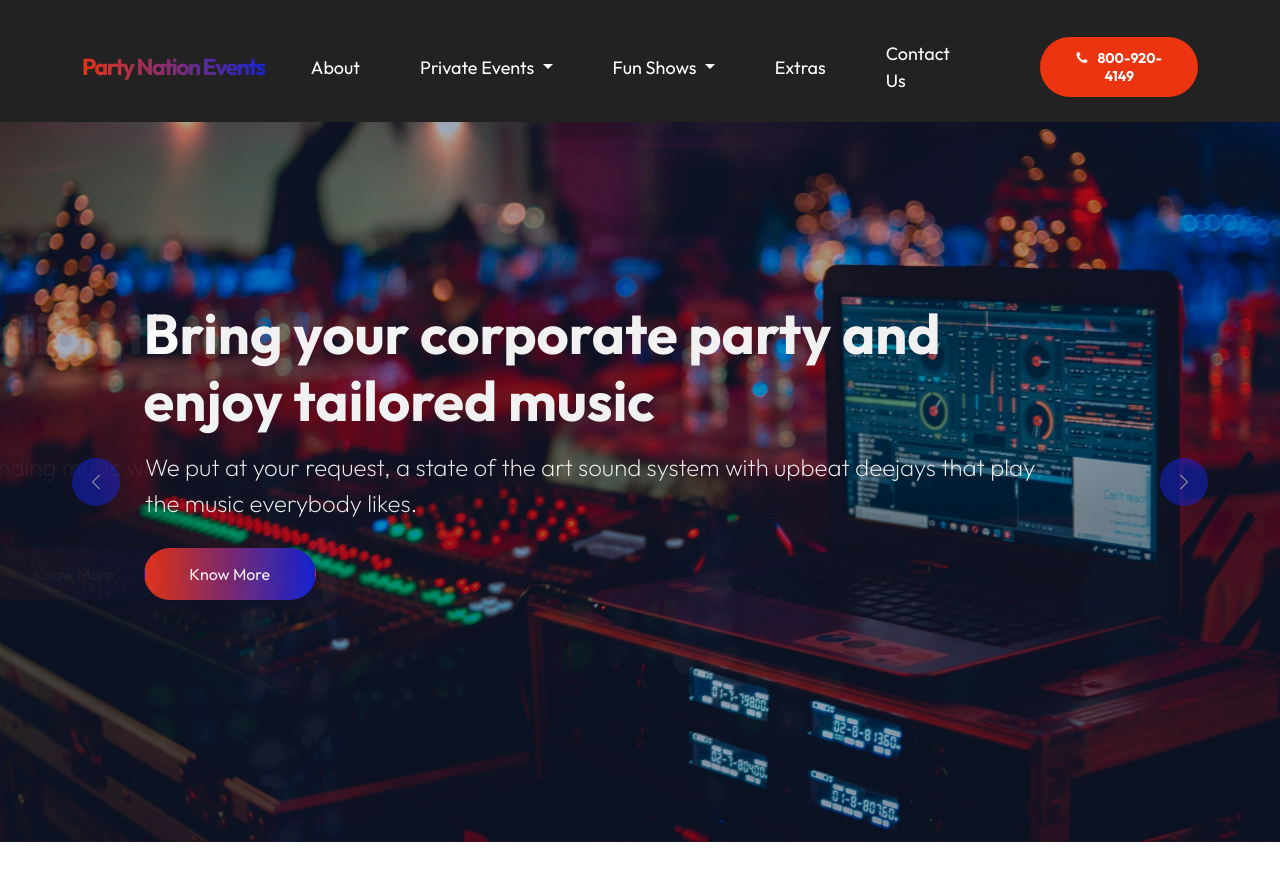
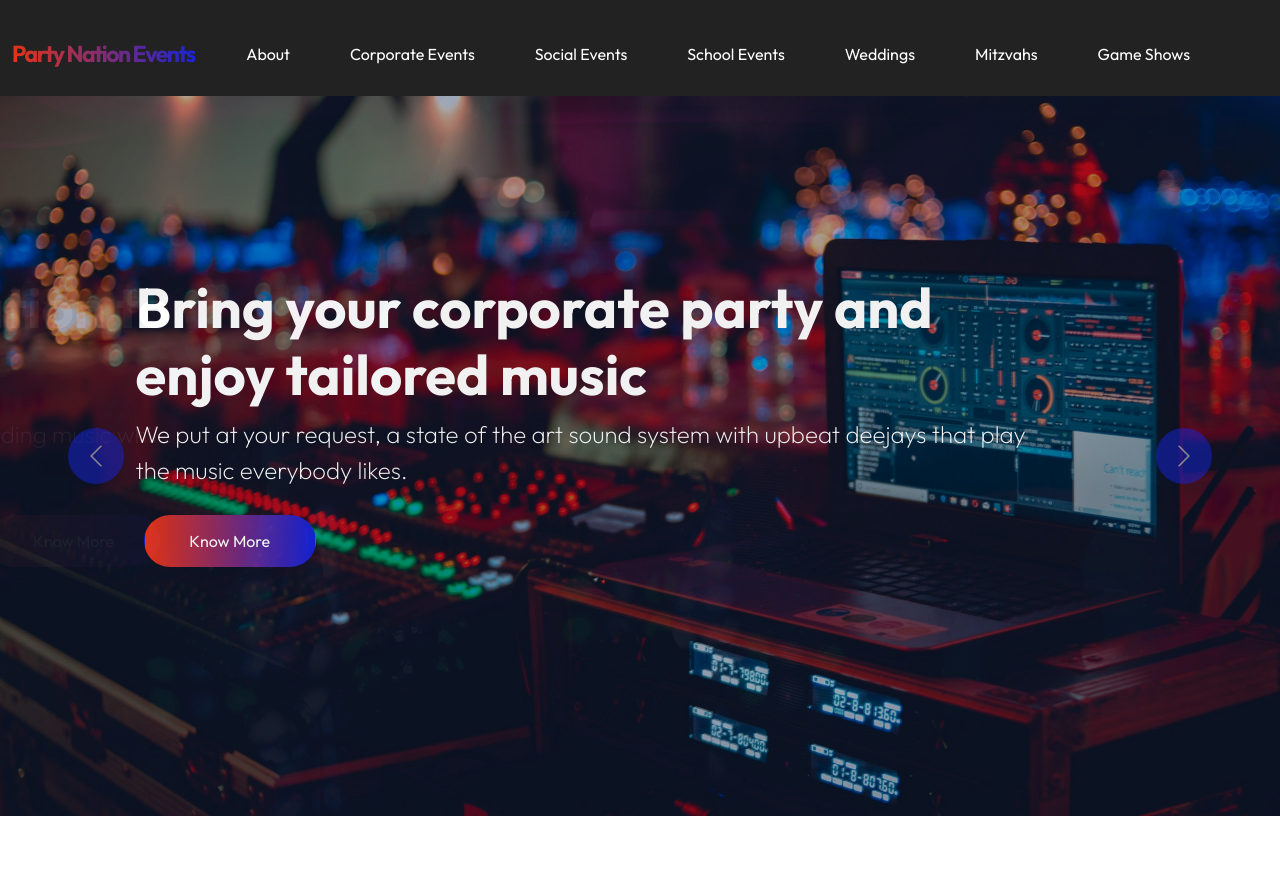
Before and after one commit to andmiguedev1/PartyNationEvents, a website built with Parcel: page index.html in a window 1280 px wide. Built offline with nearby package versions, Linux system fonts and the light colour scheme.

Commit message:
Remove dropdown links from navbar menu

```diff
--- a/css/global.css
+++ b/css/global.css
@@ -172,4 +172,5 @@ strong {
 
 .primary-btn i {
   padding-right: 10px;
+  font-size: 1rem;
 }
--- a/css/styles.css
+++ b/css/styles.css
@@ -182,9 +182,15 @@
   }
 }
 
-@media (min-width: 1280px) {
+@media (min-width: 1277px) {
+  ul.navbar-nav li a {
+    font-size: 1rem !important;
+  }
+  .carousel-item {
+    height: 90vh !important;
+  }
   .carousel-caption {
-    top: -20%;
+    top: -10%;
     left: -20%;
     right: 0;
     bottom: 0;
@@ -198,14 +204,12 @@
     margin-left: -3.5rem;
     font-size: 3.5rem !important;
   }
-
   .caption-subtitle {
     min-width: 900px;
     margin-left: -3.5rem;
     font-size: 1.5rem !important;
     margin-bottom: 1.7rem !important;
   }
-
   .cta-btn {
     padding: 0.8rem 2.8rem !important;
     margin-left: -3rem;
@@ -213,8 +217,11 @@
 }
 
 @media (min-width: 990px) and (max-width: 1279px) {
+  ul.navbar-nav li a {
+    font-size: 0.9rem !important;
+  }
   .carousel-caption {
-    top: -20%;
+    top: -10%;
     left: -10%;
     right: 0;
     bottom: 0;
@@ -274,30 +281,42 @@
   }
 }
 
-@media (min-width: 540px) {
+@media (max-width: 540px) {
   .carousel-caption {
     margin-top: 80px;
   }
   .caption-title {
-    font-size: 2.5rem;
-    padding-left: 0.5rem;
+    font-size: 2.35rem;
+    padding-left: 0.8rem;
   }
   .caption-subtitle {
     max-width: 470px;
     padding-top: 0.4rem;
-    padding-left: 0.6rem;
+    padding-left: 0.8rem;
     font-size: 1.3rem;
+  }
+  .carousel-control-prev,
+  .carousel-control-next {
+    width: 10%;
   }
   .carousel-control-prev-icon,
   .carousel-control-next-icon {
-    width: 3rem;
-    height: 3rem;
+    width: 2.5rem;
+    height: 2.5rem;
+  }
+  .cta-btn {
+    margin-top: 0.5rem;
+    padding: 0.6rem 2rem !important;
+    margin-left: 0.9rem;
   }
 }
 
 @media (min-width: 360px) and (max-width: 416px) {
   .primary-btn {
     display: none !important;
+  }
+  .carousel-item {
+    height: 80vh !important;
   }
   .carousel-caption {
     margin-top: 70px;
--- a/index.html
+++ b/index.html
@@ -49,12 +49,12 @@
     <header>
       <!-- SITE NAVBAR -->
       <nav class="navbar navbar-expand-lg">
-        <div class="container">
+        <div class="container-fluid">
           <a href="index.html" class="navbar-brand">
             <h1>Party Nation Events</h1>
           </a>
           <a href="#contact" class="btn primary-btn d-md-none ms-auto me-4">
-            <i class="fa fa-phone"></i>800-920-4149
+            <i class="fa fa-mobile"></i>954-252-9998
           </a>
           <button
             class="navbar-toggler"
@@ -70,63 +70,37 @@
           <div class="collapse navbar-collapse" id="navbarNav">
             <ul class="navbar-nav align-items-lg-center ms-auto me-lg-5">
               <li class="nav-item">
-                <a class="nav-link click-scroll" href="#section_1">About</a>
-              </li>
-              <li class="nav-item dropdown">
-                <a
-                  class="nav-link dropdown-toggle"
-                  href="#"
-                  id="navbarDropdownMenuLink"
-                  role="button"
-                  data-bs-toggle="dropdown"
-                  aria-expanded="false"
-                >
-                  Private Events
-                </a>
-                <ul
-                  class="dropdown-menu"
-                  aria-labelledby="navbarDropdownMenuLink"
-                >
-                  <li><a class="dropdown-item" href="#">Corporate</a></li>
-                  <li><a class="dropdown-item" href="#">Weddings</a></li>
-                  <li><a class="dropdown-item" href="#">Bar Mitzvahs</a></li>
-                </ul>
-              </li>
-              <li class="nav-item dropdown">
-                <a
-                  class="nav-link dropdown-toggle"
-                  href="#"
-                  id="navbarDropdownMenuLink"
-                  role="button"
-                  data-bs-toggle="dropdown"
-                  aria-expanded="false"
-                >
-                  Fun Shows
-                </a>
-                <ul
-                  class="dropdown-menu"
-                  aria-labelledby="navbarDropdownMenuLink"
-                >
-                  <li><a class="dropdown-item" href="#">Game Shows</a></li>
-                  <li><a class="dropdown-item" href="#">School Shows</a></li>
-                </ul>
+                <a class="nav-link click-scroll" href="#">About</a>
               </li>
               <li class="nav-item">
-                <a class="nav-link click-scroll" href="#section_3">Extras</a>
+                <a class="nav-link click-scroll" href="#">Corporate Events</a>
               </li>
-
               <li class="nav-item">
-                <a class="nav-link click-scroll" href="#section_4"
-                  >Contact Us</a
-                >
+                <a class="nav-link click-scroll" href="#">Social Events</a>
               </li>
+              <li class="nav-item">
+                <a class="nav-link click-scroll" href="#">School Events</a>
+              </li>
+              <li class="nav-item">
+                <a class="nav-link click-scroll" href="#">Weddings</a>
+              </li>
+              <li class="nav-item">
+                <a class="nav-link click-scroll" href="#">Mitzvahs</a>
+              </li>
+              <li class="nav-item">
+                <a class="nav-link click-scroll" href="#">Game Shows</a>
+              </li>
+              <!-- <li class="nav-item">
+                <a class="nav-link click-scroll" href="#">Contact Us</a>
+              </li> -->
             </ul>
-            <a href="#contact" class="btn primary-btn d-xl-block d-none">
+            <!-- <a href="#contact" class="btn primary-btn d-xl-block d-none">
               <i class="fa fa-phone"></i>800-920-4149
-            </a>
+            </a> -->
           </div>
         </div>
       </nav>
+      <!--  -->
       <section class="slider-hero">
         <div class="hero-overlay"></div>
         <div class="container-fluid header-carousel px-0 mb-5">
```
